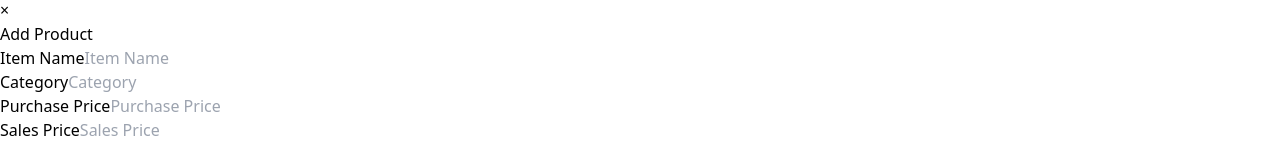
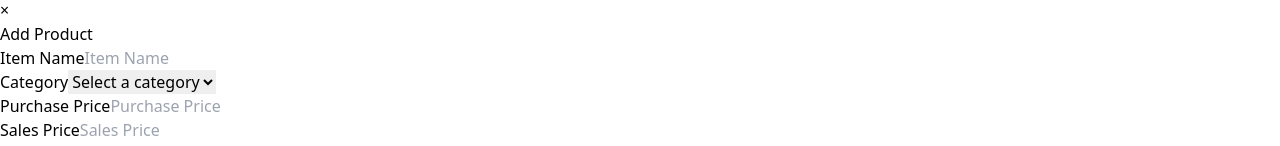
Before and after one commit to Thuvarakan-Mahendran/JeewalokaDigital_Proj, a React (Vite) app in the folder FrontEnd/Jeewaloka/: page /dashboard/inventary/items in a window 1280 px wide. Both pictures are taken after typing "Sample" into the empty fields and a click on the button "+ Add new product". Shown: the part 574-720 px from the top of the page. Built offline with nearby package versions, Linux system fonts and the light colour scheme; no server answers.

Commit message:
Update Items.jsx

```diff
--- a/FrontEnd/Jeewaloka/src/pages/Items/Items.jsx
+++ b/FrontEnd/Jeewaloka/src/pages/Items/Items.jsx
@@ -7,7 +7,6 @@ import {
 } from "../../api/ItemService";
 import { getSuppliers } from "../../api/SupplierService";
 import Select from "react-select";
-
 
 const Item = () => {
   const [items, setItems] = useState([]);
@@ -274,16 +273,22 @@ const Item = () => {
                 </div>
 
                 <div className="space-y-3">
-                  <label className="block text-gray-700">Category</label>
-                  <input
-                    type="text"
+                  <label className="block text-gray-300">Category</label>
+                  <select
                     name="itemType"
-                    placeholder="Category"
                     value={itemForm.itemType}
                     onChange={handleInputChange}
                     className="w-full border border-gray-300 p-2 rounded focus:ring-2 focus:ring-blue-500"
                     required
-                  />
+                  >
+                    <option value="" disabled>
+                      Select a category
+                    </option>
+                    <option value="Electronics">Food</option>
+                    <option value="Clothing">Medicine</option>
+                    <option value="Furniture">Cosmetics</option>
+                    <option value="Books">Books</option>
+                  </select>
                 </div>
 
                 <div className="space-y-3">
@@ -319,7 +324,9 @@ const Item = () => {
                     isLoading={loading}
                     isSearchable
                     onChange={handleChange}
-        value={suppliers.find((supplier) => supplier.value === itemForm.supplierId)}
+                    value={suppliers.find(
+                      (supplier) => supplier.value === itemForm.supplierId
+                    )}
                     placeholder="Select a supplier..."
                     className="w-full"
                   />
```
Lines whose indentation alone changed are shown as unchanged.
